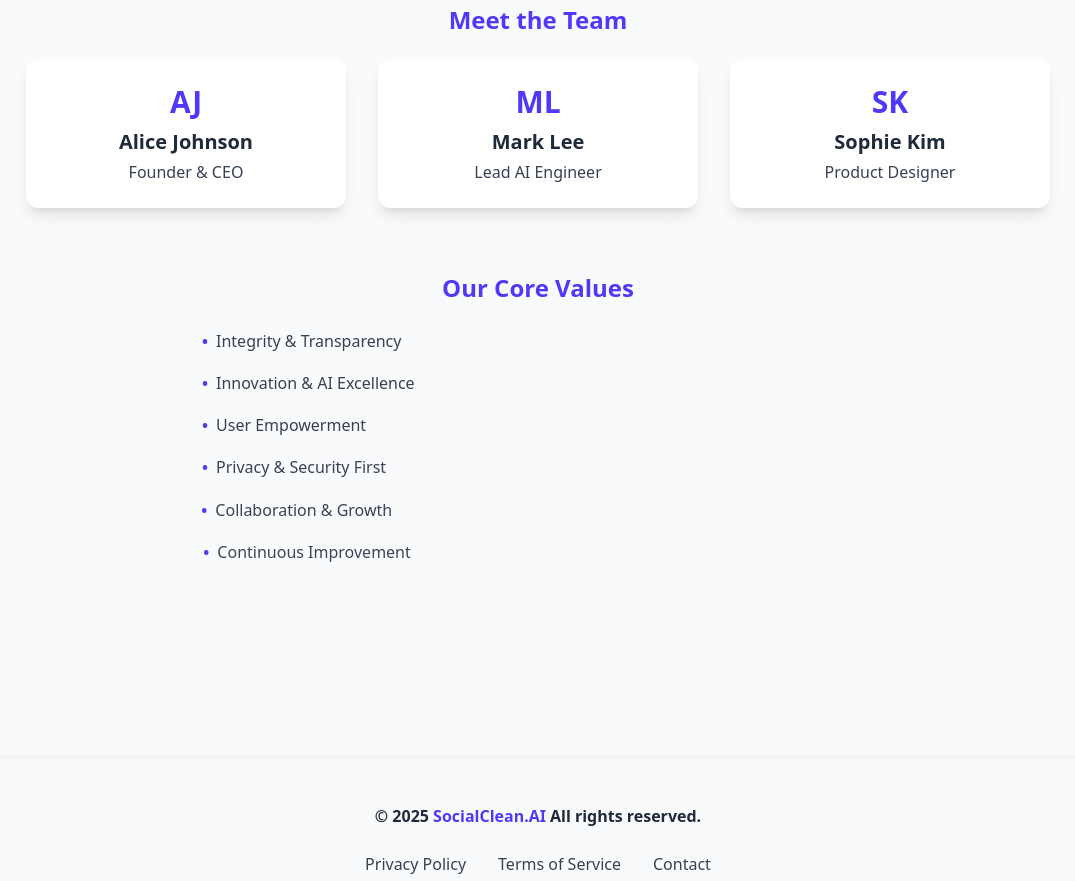
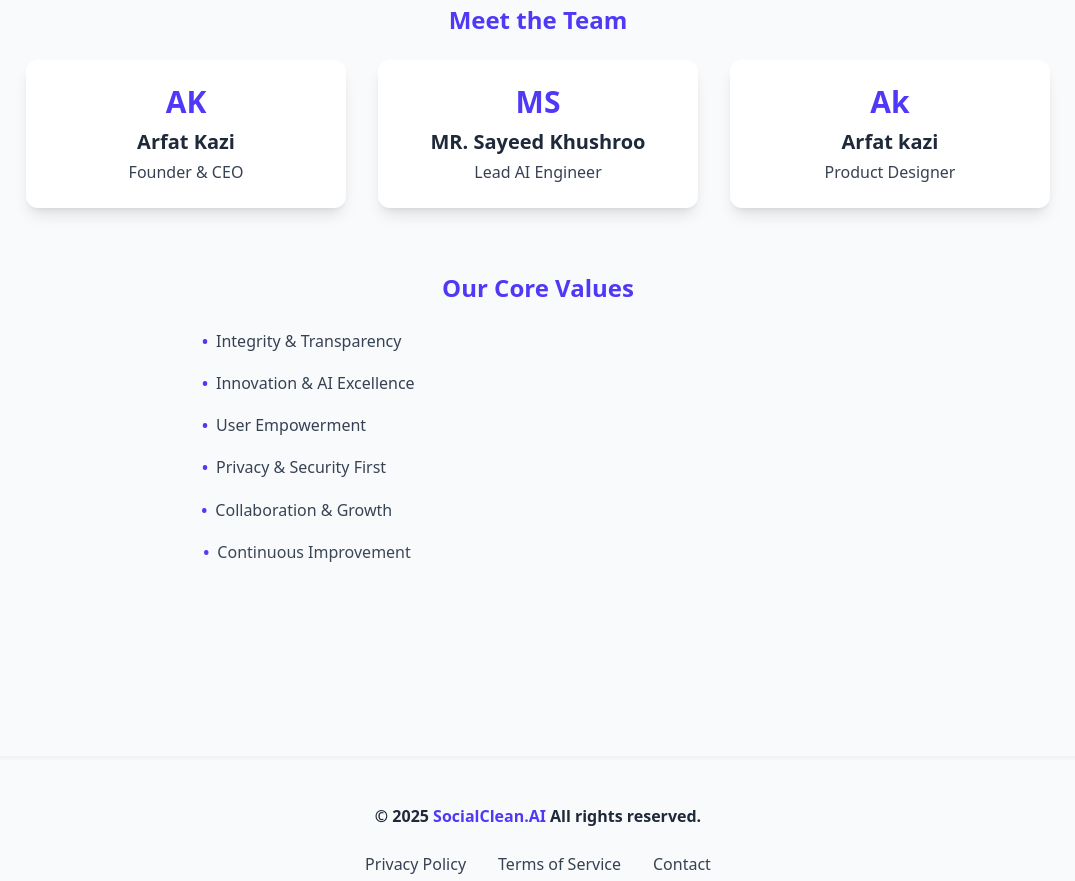
Before and after one commit to arfatkazi/SocialClean.AI, a React (Vite) app in the folder frontend/socialcleanAI/: page /about in a window 1280 px wide. Shown: the part 940-1821 px from the top of the page, without its empty margins (102-1177 px from the left). Built offline with nearby package versions, Linux system fonts and the light colour scheme.

Commit message:
frontend changes

```diff
--- a/frontend/socialcleanAI/src/pages/About.jsx
+++ b/frontend/socialcleanAI/src/pages/About.jsx
@@ -158,9 +158,9 @@ const About = () => {
           </h3>
           <div className="grid md:grid-cols-3 gap-8">
             {[
-              { name: "Alice Johnson", role: "Founder & CEO" },
-              { name: "Mark Lee", role: "Lead AI Engineer" },
-              { name: "Sophie Kim", role: "Product Designer" },
+              { name: "Arfat Kazi", role: "Founder & CEO" },
+              { name: "MR. Sayeed Khushroo", role: "Lead AI Engineer" },
+              { name: "Arfat kazi", role: "Product Designer" },
             ].map((member, idx) => (
               <motion.div
                 key={member.name}
```
